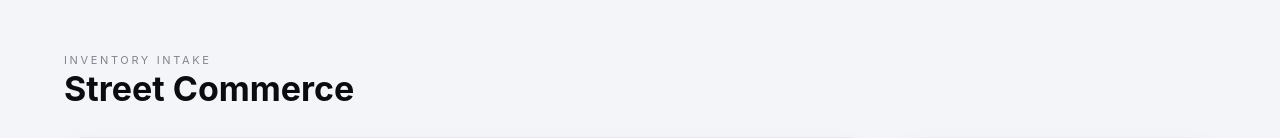
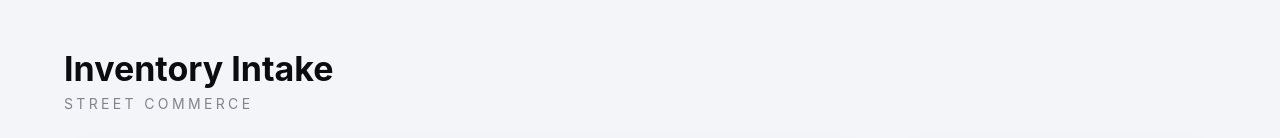
Before and after one commit to beckett-ux/ultimateinventorysytem, a Next.js app: page / in a window 1280 px wide. Shown: the top 138 px of the page. Built offline with nearby package versions, Linux system fonts and the light colour scheme; no server answers.

Commit message:
Adjust intake header layout

```diff
--- a/app/globals.css
+++ b/app/globals.css
@@ -47,20 +47,17 @@ textarea {
   gap: 24px;
 }
 
-.intake-kicker {
-  text-transform: uppercase;
-  letter-spacing: 0.24em;
-  font-size: 11px;
-  color: #80848c;
-}
-
 .intake-header h1 {
   font-size: 34px;
 }
 
-.intake-header p {
-  font-size: 16px;
-  max-width: 560px;
+.intake-subtitle {
+  display: inline-block;
+  margin-top: 6px;
+  font-size: 14px;
+  text-transform: uppercase;
+  letter-spacing: 0.24em;
+  color: #80848c;
 }
 
 .intake-status {
--- a/app/page.jsx
+++ b/app/page.jsx
@@ -448,8 +448,8 @@ export default function Home() {
     <main className="intake-shell">
       <header className="intake-header">
         <div>
-          <span className="intake-kicker">Inventory Intake</span>
-          <h1>Street Commerce</h1>
+          <h1>Inventory Intake</h1>
+          <span className="intake-subtitle">Street Commerce</span>
         </div>
       </header>
 
```
